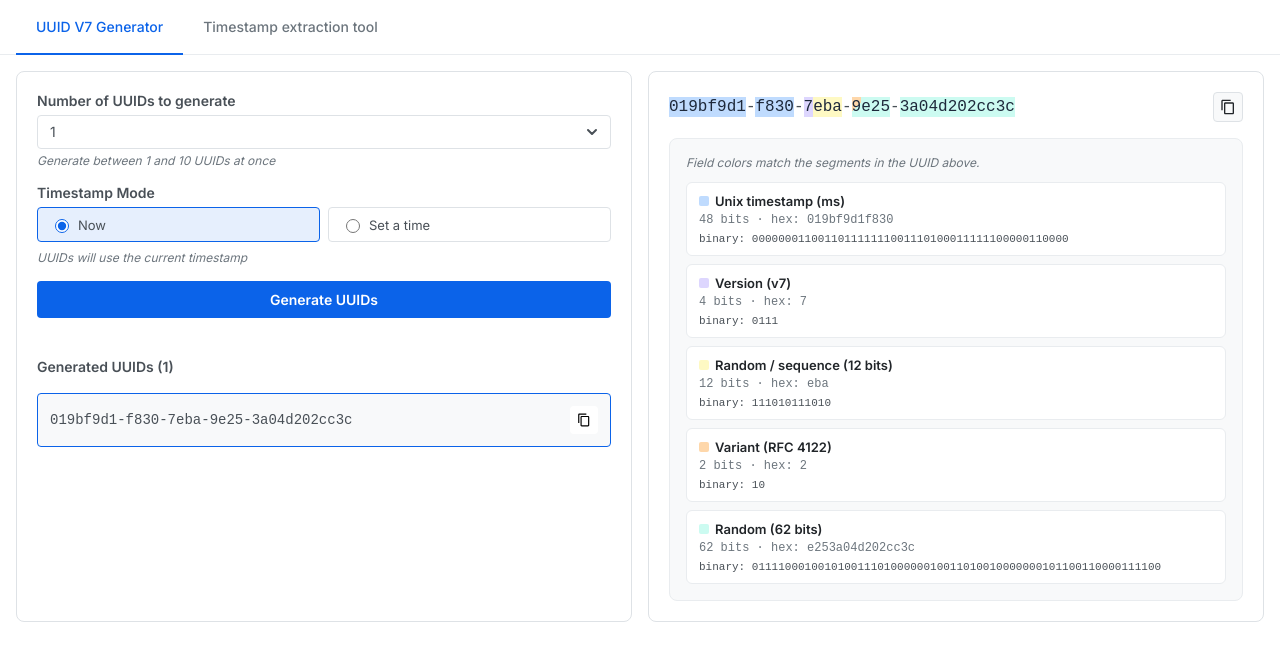
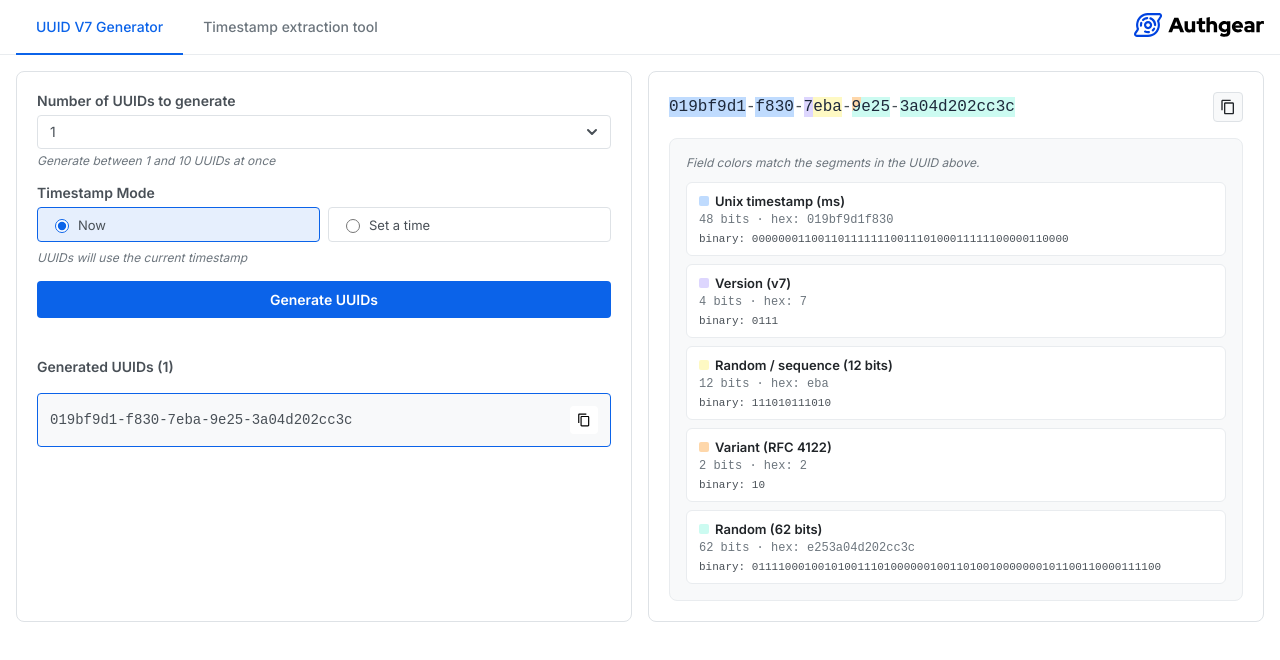
Before and after one commit to authgear/authgear-widget-uuid-v7-generator, a React (Vite) app: page / in a window 1280 px wide. Shown: the top 660 px of the page. Built offline with nearby package versions, Linux system fonts and the light colour scheme.

Commit message:
update page name and add Authgear branding

```diff
--- a/index.html
+++ b/index.html
@@ -28,7 +28,7 @@
         background: white;
       }
     </style>
-    <title>UUID v7 Generator</title>
+    <title>UUID v7 Generator by Authgear</title>
   </head>
   <body>
     <noscript>You need to enable JavaScript to run this app.</noscript>
--- a/src/components/UUIDWidget.tsx
+++ b/src/components/UUIDWidget.tsx
@@ -1,4 +1,4 @@
-import React, { useState } from "react";
+import React, { useState, useEffect } from "react";
 import UUIDGenerator from "./UUIDGenerator";
 import TimestampExtractionTool from "./TimestampExtractionTool";
 
@@ -13,6 +13,16 @@ const tabStyles = {
     paddingLeft: "16px",
     paddingRight: "16px",
     gap: "0",
+    alignItems: "center",
+    justifyContent: "space-between",
+  } as React.CSSProperties,
+  tabGroup: {
+    display: "flex",
+    gap: "0",
+  } as React.CSSProperties,
+  logo: {
+    height: "24px",
+    width: "auto",
   } as React.CSSProperties,
   tab: (active: boolean) =>
     ({
@@ -45,6 +55,11 @@ const TABS: { id: TabId; label: string }[] = [
 
 const UUIDWidget: React.FC = () => {
   const [activeTab, setActiveTab] = useState<TabId>("uuid-v7");
+  const [isInIframe, setIsInIframe] = useState(false);
+
+  useEffect(() => {
+    setIsInIframe(window.self !== window.top);
+  }, []);
 
   return (
     <div
@@ -64,6 +79,7 @@ const UUIDWidget: React.FC = () => {
         {`.uuid-widget-tab:not(.uuid-widget-tab--active):hover { background-color: #e9ecef !important; }`}
       </style>
       <div style={tabStyles.tabBar}>
+        <div style={tabStyles.tabGroup}>
           {TABS.map(({ id, label }) => (
             <button
               key={id}
@@ -75,6 +91,16 @@ const UUIDWidget: React.FC = () => {
               {label}
             </button>
           ))}
+        </div>
+        {!isInIframe && (
+          <a href="https://www.authgear.com" target="_blank" rel="noopener noreferrer">
+            <img
+              src={`${import.meta.env.BASE_URL}authgear-logo.svg`}
+              alt="Authgear"
+              style={tabStyles.logo}
+            />
+          </a>
+        )}
       </div>
       <div style={tabStyles.content}>
         <div style={{ display: activeTab === "uuid-v7" ? "block" : "none", height: "100%" }}>
```
Also changed, not shown: public/authgear-logo.svg (added). Lines whose indentation alone changed are shown as unchanged.
